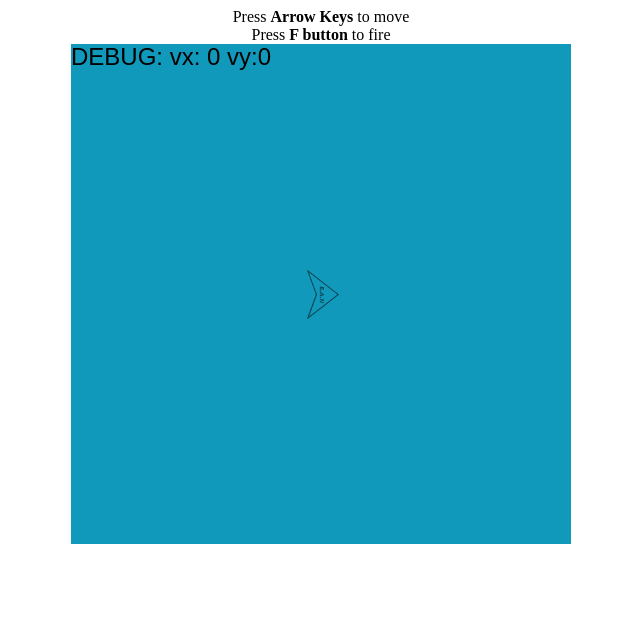
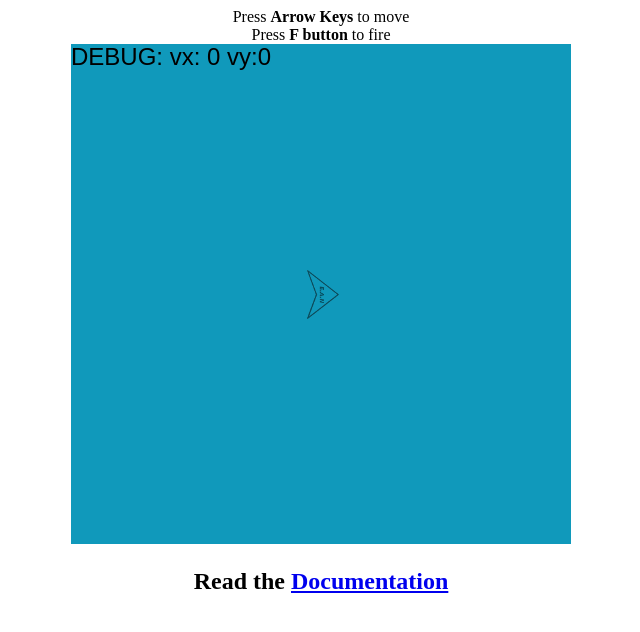
Before and after one commit to E-A-N/pixiAsteroidsGame, a website: page index.html in a window 1280 px wide. Shown: the whole page, without its empty margins (319-959 px from the left). Drawn offline with Linux system fonts and the light colour scheme; files whose address does not match are found by name.

Commit message:
Added a link to the docs from the game page

```diff
--- a/index.html
+++ b/index.html
@@ -21,6 +21,9 @@
                  Press <strong> F button </strong> to fire
             </div>
             <div id="gameContainer"></div>
+
+            <h2>Read the <a href="client/documentation/out/global.html">Documentation</a></h2>
+
             <script src="client/js/game.js"></script>
         </center>
     </body>
```
